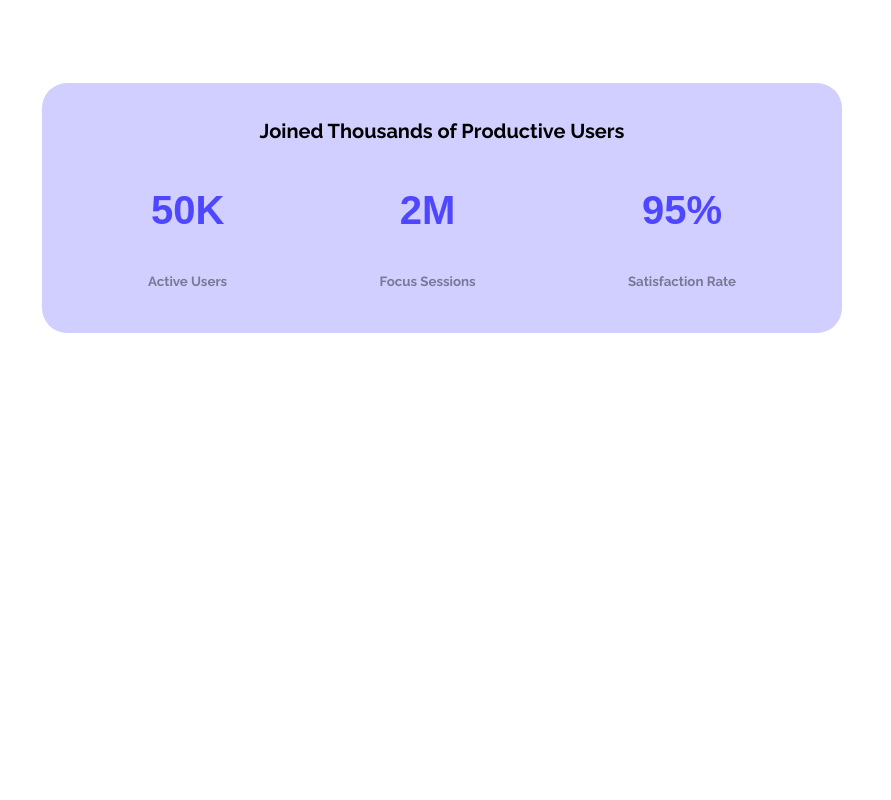
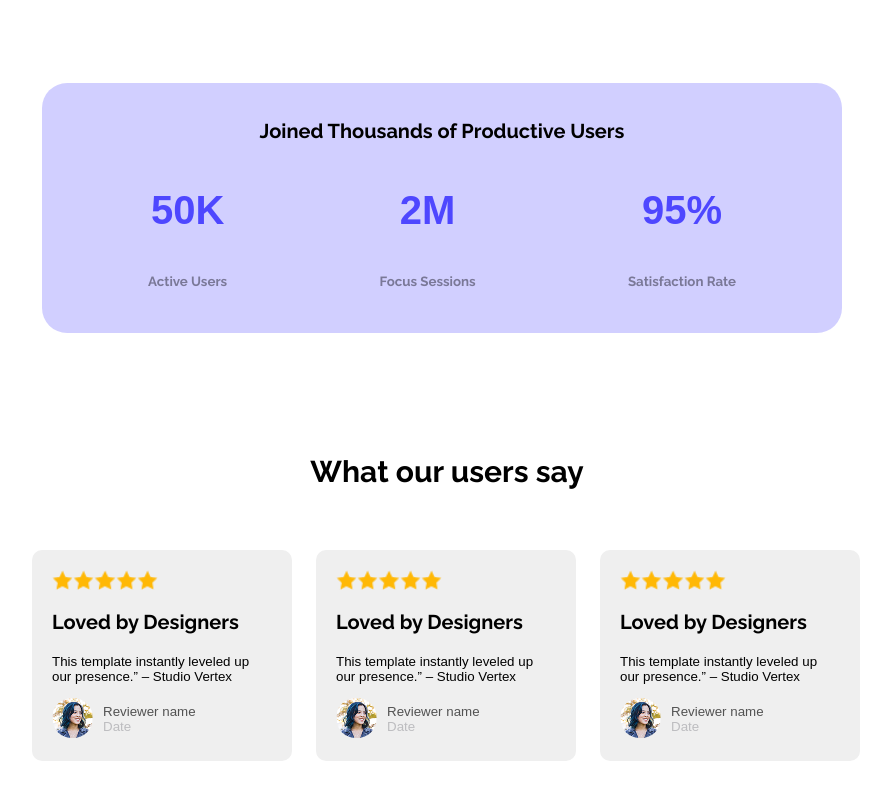
Before and after one commit to mahdiazfar27/assignment1, a plain HTML site: page index.html in a window 1280 px wide. Shown: the part 979-1779 px from the top of the page, without its empty margins (36-927 px from the left). Before the commit the page ends 1390 px from the top, so only its background shows below. Drawn offline with Linux system fonts and the light colour scheme; files that its build step writes are made by us from their sources.

Commit message:
feedback section shes korlam

```diff
--- a/index.html
+++ b/index.html
@@ -62,3 +62,77 @@
                 </div>
             </button>
         </section>
+        <section class="feedback">
+            <p class="feed-text raleway-normal">What our users say</p>
+            <div class="buttons">
+                <button class="feed-button">
+                    <div class="star">
+                        <img src="Assets/icon-star.png" alt="">
+                        <img src="Assets/icon-star.png" alt="">
+                        <img src="Assets/icon-star.png" alt="">
+                        <img src="Assets/icon-star.png" alt="">
+                        <img src="Assets/icon-star.png" alt="">
+                    </div>
+                    <div class="loved">
+                        <p class="love raleway-normal">Loved by Designers</p>
+                        <p class="sub-love">This template instantly leveled up our presence.” – Studio
+                            Vertex</p>
+                    </div>
+                    <div class="reviewer">
+                        <div>
+                            <img src="Assets/avatar.png" alt="" class="profile-pic">
+                        </div>
+                        <div class="bio">
+                            <p class="name">Reviewer name</p>
+                            <p class="date">Date</p>
+                        </div>
+                    </div>
+                </button>
+                <button class="feed-button">
+                    <div class="star">
+                        <img src="Assets/icon-star.png" alt="">
+                        <img src="Assets/icon-star.png" alt="">
+                        <img src="Assets/icon-star.png" alt="">
+                        <img src="Assets/icon-star.png" alt="">
+                        <img src="Assets/icon-star.png" alt="">
+                    </div>
+                    <div class="loved">
+                        <p class="love raleway-normal">Loved by Designers</p>
+                        <p class="sub-love">This template instantly leveled up our presence.” – Studio
+                            Vertex</p>
+                    </div>
+                    <div class="reviewer">
+                        <div>
+                            <img src="Assets/avatar.png" alt="" class="profile-pic">
+                        </div>
+                        <div class="bio">
+                            <p class="name">Reviewer name</p>
+                            <p class="date">Date</p>
+                        </div>
+                    </div>
+                </button>
+                <button class="feed-button">
+                    <div class="star">
+                        <img src="Assets/icon-star.png" alt="">
+                        <img src="Assets/icon-star.png" alt="">
+                        <img src="Assets/icon-star.png" alt="">
+                        <img src="Assets/icon-star.png" alt="">
+                        <img src="Assets/icon-star.png" alt="">
+                    </div>
+                    <div class="loved">
+                        <p class="love raleway-normal">Loved by Designers</p>
+                        <p class="sub-love">This template instantly leveled up our presence.” – Studio
+                            Vertex</p>
+                    </div>
+                    <div class="reviewer">
+                        <div>
+                            <img src="Assets/avatar.png" alt="" class="profile-pic">
+                        </div>
+                        <div class="bio">
+                            <p class="name">Reviewer name</p>
+                            <p class="date">Date</p>
+                        </div>
+                    </div>
+                </button>
+            </div>
+        </section>
--- a/style/style.css
+++ b/style/style.css
@@ -130,3 +130,60 @@ nav {
     color: #252432;
     opacity: 50%;
 }
+.feed-text{
+    font-size: 30px;
+    font-weight: bold;
+    text-align: center;
+    margin: 6%;
+}
+.feed-button{
+    padding: 20px;
+    justify-content: space-between ;
+    border-radius: 10px;
+    border: none ;
+    margin: 10px;
+    width: 260px ;
+
+}
+.feedback{
+    width: 850px;
+    height: 342px;
+    margin: 50px;
+}
+
+.star{
+    display: flex;
+    width: 115px;
+    height: 20px;
+}
+
+.love{
+    font-size: 20px ;
+    font-weight: bold;
+    text-align: left;
+}
+.sub-love{
+    text-align: left;
+    font-weight: 0.8%;
+}
+
+.reviewer{
+    display: flex;
+    gap: 10px;
+    align-items: center;
+}
+.name,.date{
+    margin: 0;
+}
+.name{
+text-align: left;
+color: rgba(0, 0, 0, 0.658);
+}
+.date{
+    text-align: left;
+    color: #2524323f;
+}
+
+.profile-pic{
+    border-radius: 50px;
+}
```
